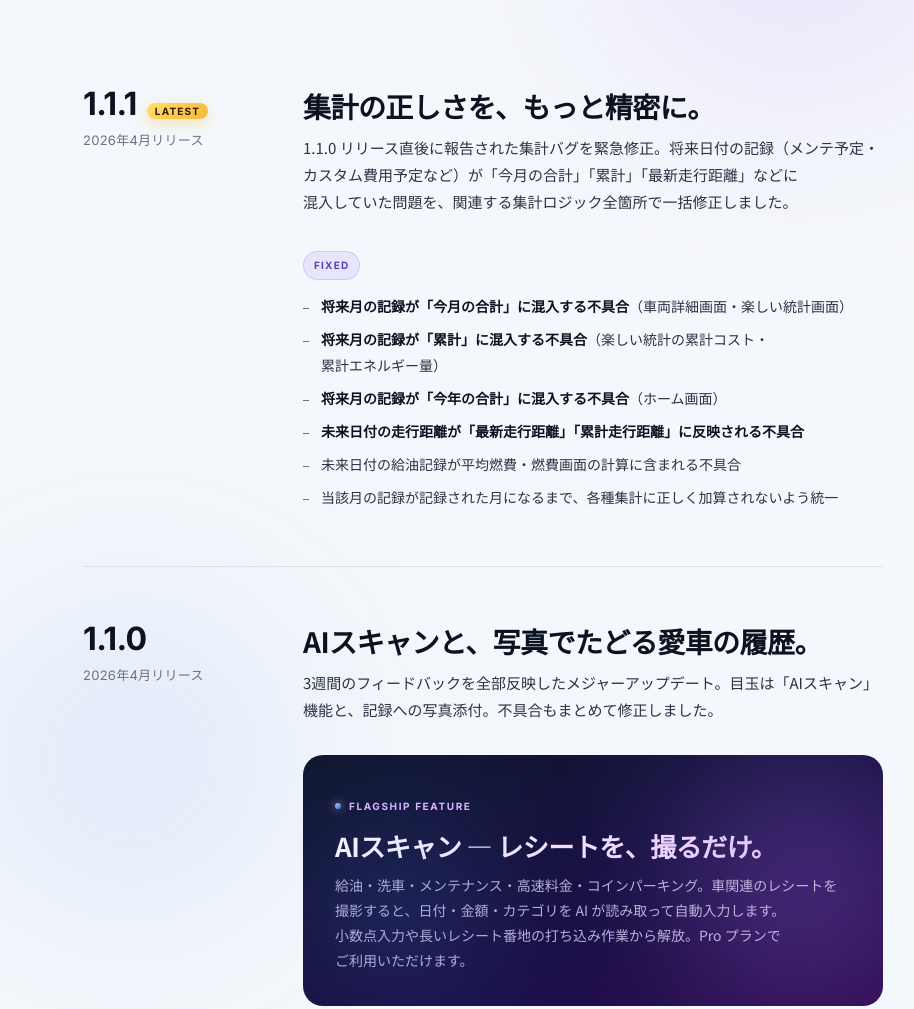
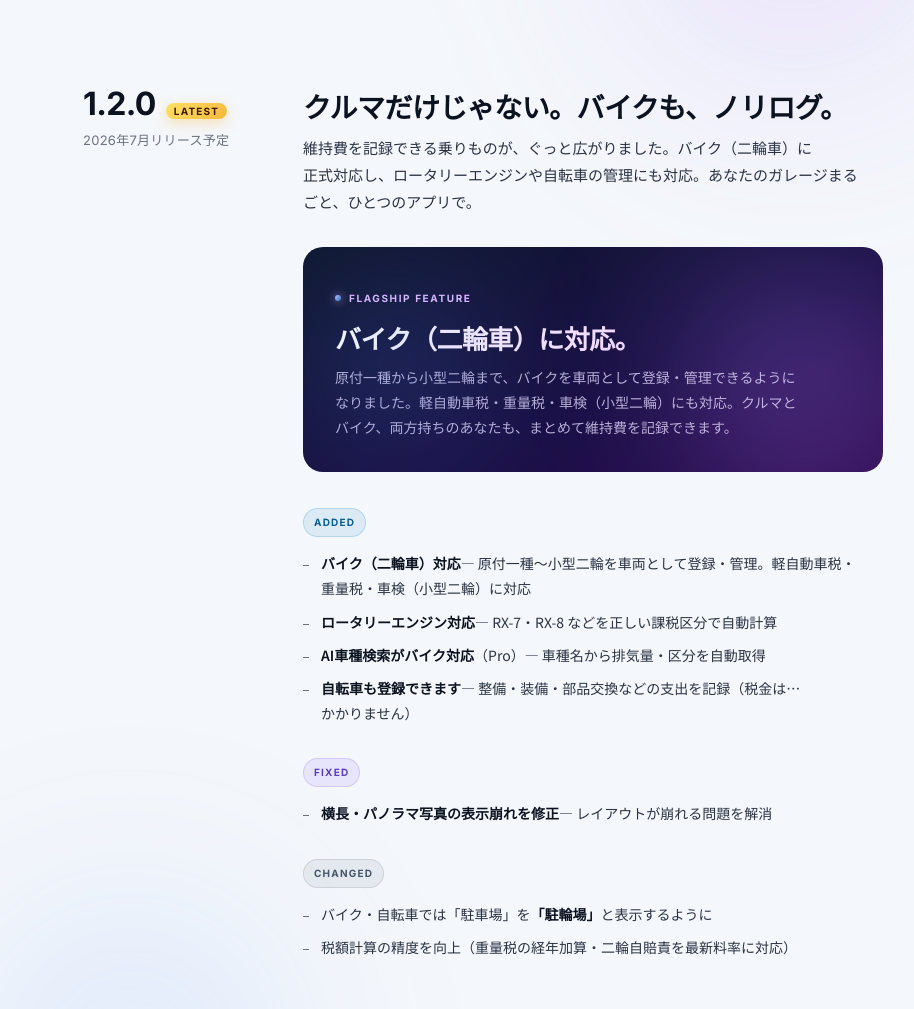
Before and after one commit to Sh0j1N/norilog-lp, a plain HTML site: page releases.html in a window 1280 px wide. Shown: the part 420-1429 px from the top of the page, without its empty margins (157-1071 px from the left). Drawn offline with Linux system fonts and the light colour scheme.

Commit message:
docs: releases.html に 1.2.0 エントリ追加(2026年7月リリース予定)
バイク対応を目玉(.highlightカード)に、Added/Fixed/Changed で分類。
Latestチップを1.1.1→1.2.0へ移動。HTML構文検証済み。
※審査通過・配信開始タイミングで本番デプロイする想定。

Co-Authored-By: Claude Opus 4.8 (1M context) <noreply@anthropic.com>

```diff
--- a/releases.html
+++ b/releases.html
@@ -122,10 +122,53 @@ a:hover{opacity:.75}
     <p class="page-sub">新機能・改善・不具合修正のすべてをここに。ノリログは日々、車オーナーの声を聞きながら進化しています。</p>
   </header>
 
+  <!-- ═══════════════════ 1.2.0 ═══════════════════ -->
+  <section class="release">
+    <div class="release-meta">
+      <div class="release-version">1.2.0<span class="chip">Latest</span></div>
+      <div class="release-date">2026年7月リリース予定</div>
+    </div>
+    <div class="release-content">
+      <h2 class="release-title">クルマだけじゃない。バイクも、ノリログ。</h2>
+      <p class="release-lead">維持費を記録できる乗りものが、ぐっと広がりました。バイク（二輪車）に正式対応し、ロータリーエンジンや自転車の管理にも対応。あなたのガレージまるごと、ひとつのアプリで。</p>
+
+      <div class="highlight">
+        <div class="highlight-eyebrow">Flagship Feature</div>
+        <h3>バイク（二輪車）に対応。</h3>
+        <p>原付一種から小型二輪まで、バイクを車両として登録・管理できるようになりました。軽自動車税・重量税・車検（小型二輪）にも対応。クルマとバイク、両方持ちのあなたも、まとめて維持費を記録できます。</p>
+      </div>
+
+      <div class="change-group">
+        <div class="change-label added">Added</div>
+        <ul>
+          <li><b>バイク（二輪車）対応</b>— 原付一種〜小型二輪を車両として登録・管理。軽自動車税・重量税・車検（小型二輪）に対応</li>
+          <li><b>ロータリーエンジン対応</b>— RX-7・RX-8 などを正しい課税区分で自動計算</li>
+          <li><b>AI車種検索がバイク対応</b>（Pro）— 車種名から排気量・区分を自動取得</li>
+          <li><b>自転車も登録できます</b>— 整備・装備・部品交換などの支出を記録（税金は…かかりません）</li>
+        </ul>
+      </div>
+
+      <div class="change-group">
+        <div class="change-label fixed">Fixed</div>
+        <ul>
+          <li><b>横長・パノラマ写真の表示崩れを修正</b>— レイアウトが崩れる問題を解消</li>
+        </ul>
+      </div>
+
+      <div class="change-group">
+        <div class="change-label changed">Changed</div>
+        <ul>
+          <li>バイク・自転車では「駐車場」を<b>「駐輪場」</b>と表示するように</li>
+          <li>税額計算の精度を向上（重量税の経年加算・二輪自賠責を最新料率に対応）</li>
+        </ul>
+      </div>
+    </div>
+  </section>
+
   <!-- ═══════════════════ 1.1.1 ═══════════════════ -->
   <section class="release">
     <div class="release-meta">
-      <div class="release-version">1.1.1<span class="chip">Latest</span></div>
+      <div class="release-version">1.1.1</div>
       <div class="release-date">2026年4月リリース</div>
     </div>
     <div class="release-content">
```
